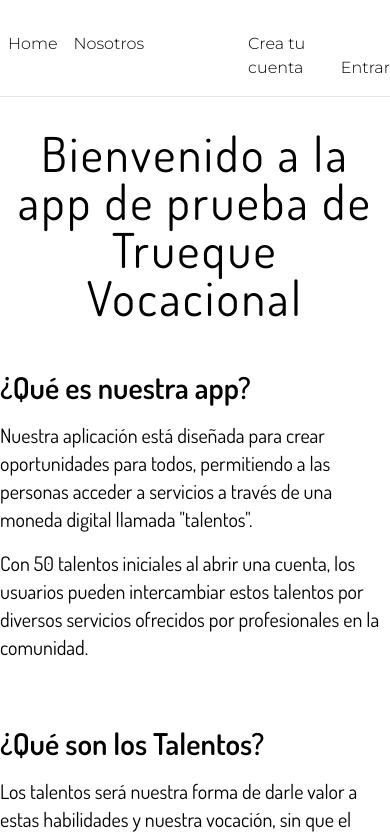
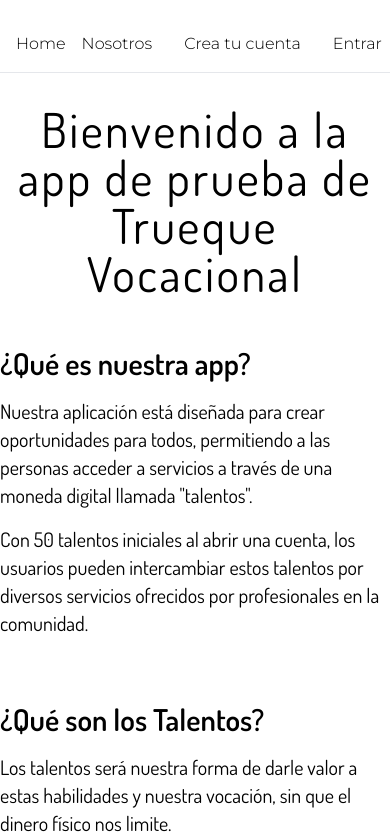
Before and after one commit to rodalexanderson/trueque-vocacional, a Next.js app: page / in a window 390 px wide. Shown: the top 837 px of the page. Built offline with nearby package versions, Linux system fonts and the light colour scheme; no server answers.

Commit message:
se modifica espacio en navbar para ajustar en celular

```diff
--- a/components/Navbar.jsx
+++ b/components/Navbar.jsx
@@ -11,7 +11,7 @@
                   <Link className='mx-2 hover:font-bold ' href="/nosotros">Nosotros</Link>
               </nav>
           </div>
-          <div className='flex flex-row justify-around ml-24'>
+          <div className='flex flex-row justify-around ml-6 lg:ml-24'>
           <Link href="/signup" className='text-md md:text-lg font-sans1 font-light my-auto mb-4 hover:font-bold mr-8'>Crea tu cuenta</Link>
           <Link href="/login" className='text-md md:text-lg font-sans1 font-light my-auto mb-4 hover:font-bold'>Entrar</Link>
           </div>
```
